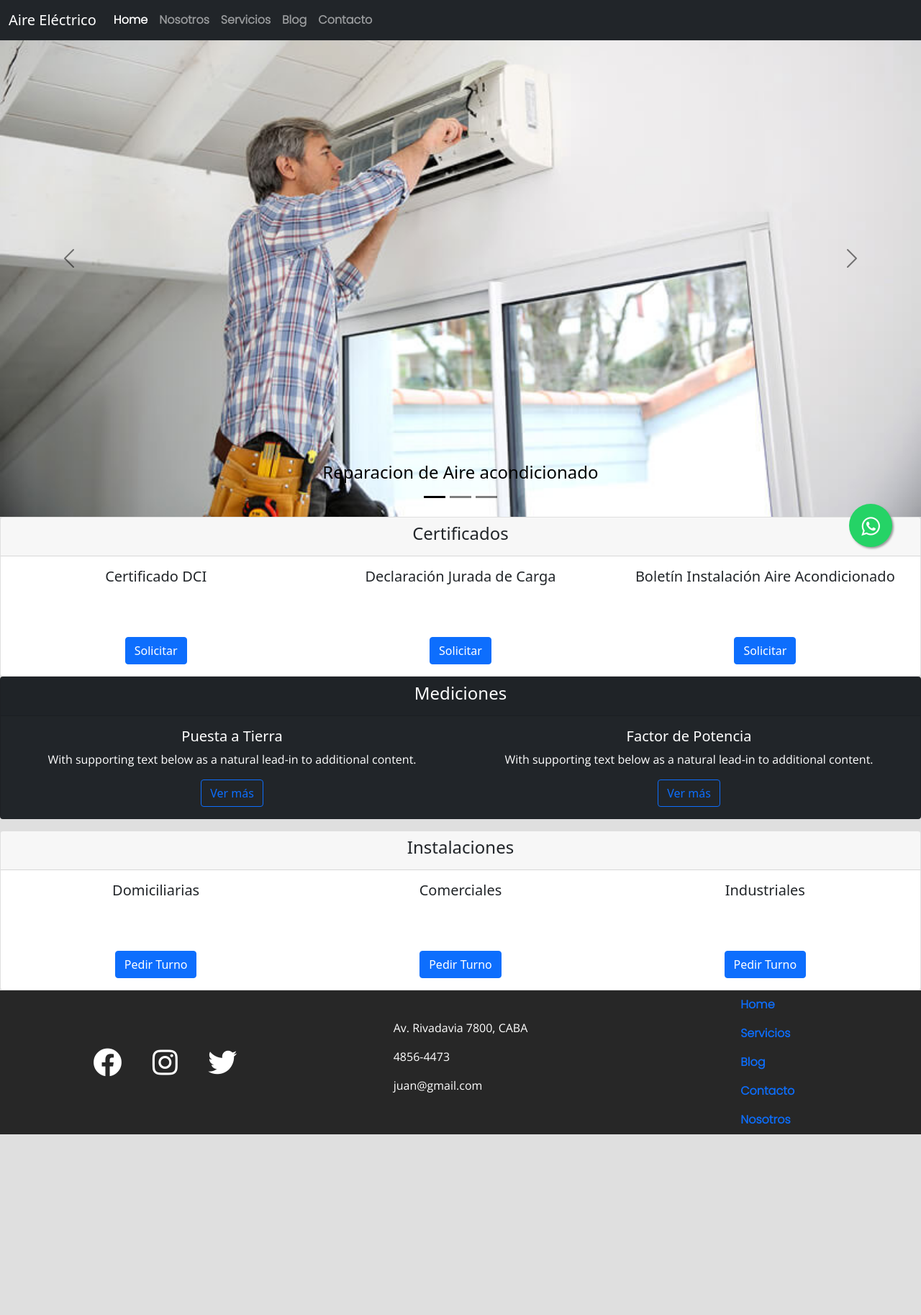
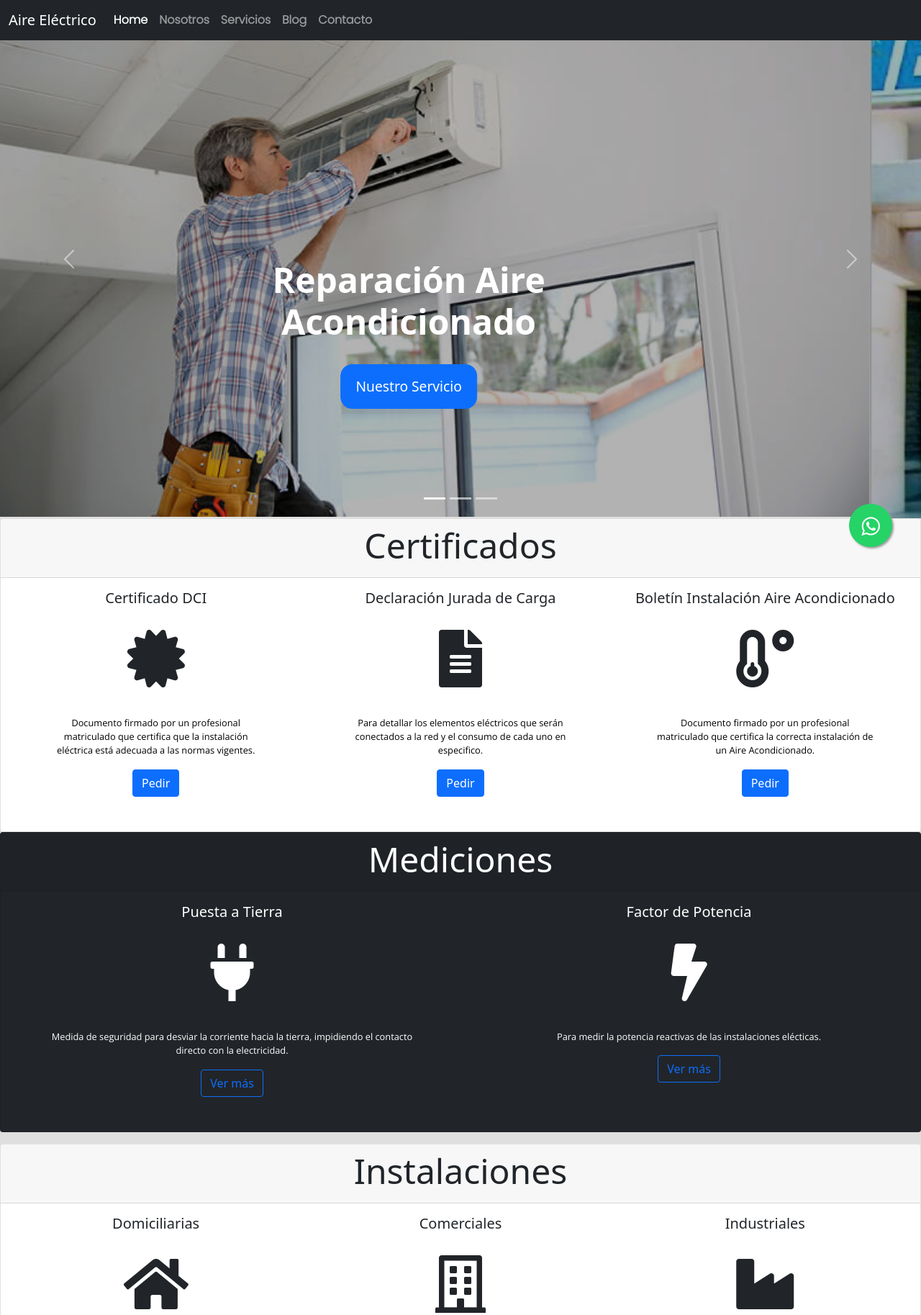
Before and after one commit to juan4856/IdeaEcheverria, a website: page index.html in a window 1280 px wide. Shown: the top 1827 px of the page at 72% size. Before the commit the page ends 1576 px from the top, so only its background shows below. Drawn offline with nearby package versions, Linux system fonts and the light colour scheme.

Commit message:
Index finalizado

```diff
--- a/index.html
+++ b/index.html
@@ -54,43 +54,56 @@
 
     <main>
 
-        <div id="carouselExampleDark" class="carousel carousel-dark slide" data-bs-ride="carousel">
+      <div id="carouselExampleCaptions" class="carousel slide" data-bs-ride="carousel">
         <div class="carousel-indicators">
-            <button type="button" data-bs-target="#carouselExampleDark" data-bs-slide-to="0" class="active" aria-current="true" aria-label="Slide 1"></button>
-            <button type="button" data-bs-target="#carouselExampleDark" data-bs-slide-to="1" aria-label="Slide 2"></button>
-            <button type="button" data-bs-target="#carouselExampleDark" data-bs-slide-to="2" aria-label="Slide 3"></button>
+          <button type="button" data-bs-target="#carouselExampleCaptions" data-bs-slide-to="0" class="active" aria-current="true" aria-label="Slide 1"></button>
+          <button type="button" data-bs-target="#carouselExampleCaptions" data-bs-slide-to="1" aria-label="Slide 2"></button>
+          <button type="button" data-bs-target="#carouselExampleCaptions" data-bs-slide-to="2" aria-label="Slide 3"></button>
         </div>
         <div class="carousel-inner">
-            <div class="carousel-item active" data-bs-interval="10000">
+          <div class="carousel-item active" >
             <img src="img/airea.jpg" class="d-block w-100" alt="...">
             <div class="carousel-caption d-none d-md-block">
-                <h4>Reparacion de Aire acondicionado</h4>
+              <h5>Reparación Aire Acondicionado</h5>
+              <div class="slider-btn">
+                <button class="btn btn-1">
+                  Nuestro Servicio
+                </button>
               </div>
             </div>
-            <div class="carousel-item" data-bs-interval="2000">
-              <img src="img/puestatierra.jpg" class="d-block w-100" alt="...">
+          </div>
+          <div class="carousel-item" >
+            <img src="img/trabajo.jpg" class="d-block w-100" alt="...">
             <div class="carousel-caption d-none d-md-block">
-                <h4>Colocación de puesta a tierra</h4>
-
+              <h5>Certificados</h5>
+              <div class="slider-btn">
+                <button class="btn btn-1">
+                  Nuestro Servicio
+                </button>
+              </div>
             </div>
           </div>
           <div class="carousel-item">
             <img src="img/electricista.jpg" class="d-block w-100" alt="...">
             <div class="carousel-caption d-none d-md-block">
-                <h4>Reparaciones Electricas</h4>
-
+              <h5>Reparaciones Electricas</h5>
+              <div class="slider-btn">
+                <button class="btn btn-1">
+                  Nuestro Servicio
+                </button>
               </div>
             </div>
           </div>
-          <button class="carousel-control-prev" type="button" data-bs-target="#carouselExampleDark"  data-bs-slide="prev">
+        </div>
+        <button class="carousel-control-prev" type="button" data-bs-target="#carouselExampleCaptions" data-bs-slide="prev">
           <span class="carousel-control-prev-icon" aria-hidden="true"></span>
           <span class="visually-hidden">Previous</span>
         </button>
-          <button class="carousel-control-next" type="button" data-bs-target="#carouselExampleDark"  data-bs-slide="next">
+        <button class="carousel-control-next" type="button" data-bs-target="#carouselExampleCaptions" data-bs-slide="next">
           <span class="carousel-control-next-icon" aria-hidden="true"></span>
           <span class="visually-hidden">Next</span>
         </button>
-        </div>
+      </div><!-- Carrousel -->
 
         <div class="card text-center ">
           <div class="card-header">
@@ -100,18 +113,21 @@
             <div class="row">
               <div class="col-4">
                 <h5 class="card-title">Certificado DCI</h5>
-                <p class="card-text">With supporting text below as a natural lead-in to additional content.</p>
-                <a href="#" class="btn btn-primary">Solicitar</a>
+                <i class="fas fa-certificate"></i>
+                <p class="card-text">Documento firmado por un profesional matriculado que certifica que la instalación eléctrica está adecuada a las normas vigentes.</p>
+                <a href="#" class="btn btn-primary">Pedir</a>
               </div>
               <div class="col-4">
                 <h5 class="card-title">Declaración Jurada de Carga</h5>
-                <p class="card-text">With supporting text below as a natural lead-in to additional content.</p>
-                <a href="#" class="btn btn-primary">Solicitar</a>
+                <i class="fas fa-file-alt"></i>
+                <p class="card-text">Para detallar los elementos eléctricos que serán conectados a la red y el consumo de cada uno en especifico.</p>
+                <a href="#" class="btn btn-primary">Pedir</a>
               </div>
               <div class="col-4">
                 <h5 class="card-title">Boletín Instalación Aire Acondicionado</h5>
-                <p class="card-text">With supporting text below as a natural lead-in to additional content.</p>
-                <a href="#" class="btn btn-primary">Solicitar</a>
+                <i class="fas fa-temperature-low"></i>
+                <p class="card-text">Documento firmado por un profesional matriculado que certifica la correcta instalación de un Aire Acondicionado.</p>
+                <a href="#" class="btn btn-primary">Pedir</a>
               </div>
             </div>
           </div>
@@ -124,12 +140,14 @@
             <div class="row">
               <div class="col-6">
                 <h5 class="card-title">Puesta a Tierra</h5>
-                <p class="card-text">With supporting text below as a natural lead-in to additional content.</p>
+                <i class="fas fa-plug"></i>
+                <p class="card-text card-text-white">Medida de seguridad para desviar la corriente hacia la tierra, impidiendo el contacto directo con la electricidad.</p>
                 <a href="#" class="btn btn-outline-primary">Ver más</a>
               </div>
               <div class="col-6">
                 <h5 class="card-title">Factor de Potencia</h5>
-                <p class="card-text">With supporting text below as a natural lead-in to additional content.</p>
+                <i class="fas fa-bolt"></i>
+                <p class="card-text card-text-white">Para medir la potencia reactivas de las instalaciones elécticas.</p>
                 <a href="#" class="btn btn-outline-primary">Ver más</a>
               </div>
             </div>
@@ -143,24 +161,27 @@
             <div class="row">
               <div class="col-4">
                 <h5 class="card-title">Domiciliarias</h5>
-                <p class="card-text">With supporting text below as a natural lead-in to additional content.</p>
-                <a href="#" class="btn btn-primary">Pedir Turno</a>
+                <i class="fas fa-home"></i>
+                <p class="card-text">Instalaciones eléctricas en casas, countrys, edifcios de propiedad horizontal, entre otros.</p>
+                <a href="#" class="btn btn-primary">Solicitar</a>
               </div>
               <div class="col-4">
                 <h5 class="card-title">Comerciales</h5>
-                <p class="card-text">With supporting text below as a natural lead-in to additional content.</p>
-                <a href="#" class="btn btn-primary">Pedir Turno</a>
+                <i class="far fa-building"></i>
+                <p class="card-text">Instalaciones en oficinas comerciales y locales para clientes (nacionales e internacionales).</p>
+                <a href="#" class="btn btn-primary">Solicitar</a>
               </div>
               <div class="col-4">
                 <h5 class="card-title">Industriales</h5>
-                <p class="card-text">With supporting text below as a natural lead-in to additional content.</p>
-                <a href="#" class="btn btn-primary">Pedir Turno</a>
+                <i class="fas fa-industry"></i>
+                <p class="card-text">Diseño e instalación eléctrica para la pequeña, mediana industria.</p>
+                <a href="#" class="btn btn-primary">Solicitar</a>
               </div>
             </div>
           </div>
         </div>
         <link rel="stylesheet" href="https://maxcdn.bootstrapcdn.com/font-awesome/4.5.0/css/font-awesome.min.css">
-        <a href="https://api.whatsapp.com/send?phone=51955081075&text=Hola%21%20Quisiera%20m%C3%A1s%20informaci%C3%B3n%20sobre%20Varela%202." class="float-wpp" target="_blank">
+        <a href="https://api.whatsapp.com/send?phone=123456789&text=Hola%21%20Quisiera%20m%C3%A1s%20informaci%C3%B3n%20sobre%20Varela%202." class="float-wpp" target="_blank">
         <i class="fa fa-whatsapp my-float-wpp"></i>
         </a>
 
--- a/style.css
+++ b/style.css
@@ -356,3 +356,89 @@ h1{
 .my-float-wpp{
 	margin-top:16px;
 }
+
+/* Carrousel */
+
+@media (min-width: 1360px){
+    .carousel-item{
+        height: 100vh;}
+
+}
+
+.carousel-item{
+
+    background: no-repeat scroll center scroll;
+}
+
+.carousel-item::before{
+    content: "";
+    display: block;
+    position: absolute;
+    top: 0;
+    left: 0;
+    right: 0;
+    bottom: 0;
+    background: black;
+    opacity: 0.3;
+}
+
+.carousel-caption{
+    bottom: 130px;
+    padding-left: 100px;
+    padding-right: 100px;
+}
+.carousel-caption h5{
+    font-size: 3rem;
+    font-weight: 600;
+}
+
+.slider-btn{
+    margin-top: 30px;
+}
+.slider-btn:hover{
+    transform: scale(1.1);
+}
+
+.slider-btn .btn:hover{
+    background-color: #0b5ed7;
+    border-color: #0b5ed7;
+}
+.slider-btn .btn {
+    background-color:#0d6efd ;
+    border-color: #0d6efd;
+    color: white;
+    border-radius: 1rem;
+    padding: 1rem 1.3rem ;
+    font-size: 1.2rem;
+    font-weight: 500;
+
+}
+
+/* cards */
+
+
+.card-header h4{
+    font-size: 3rem;
+}
+.card-title h5{
+    font-size: 2re;
+}
+.card-text{
+    font-size: 0.8rem;
+    color: black;
+    margin: 1rem;
+    padding-right: 2rem;
+    padding-left: 2rem;
+}
+
+.fas, .far{
+    margin-top: 1.5rem;
+    margin-bottom: 1.5rem;
+    font-size: 5rem;
+}
+.card-text-white{
+    color: white;
+}
+.card-body{
+    padding-bottom: 3rem;
+}
```
Also changed, not shown: indexeado.html (+54 -0 lines), img/puestatierra.jpg, img/trabajo.jpg (added). Lines whose indentation alone changed are shown as unchanged.
